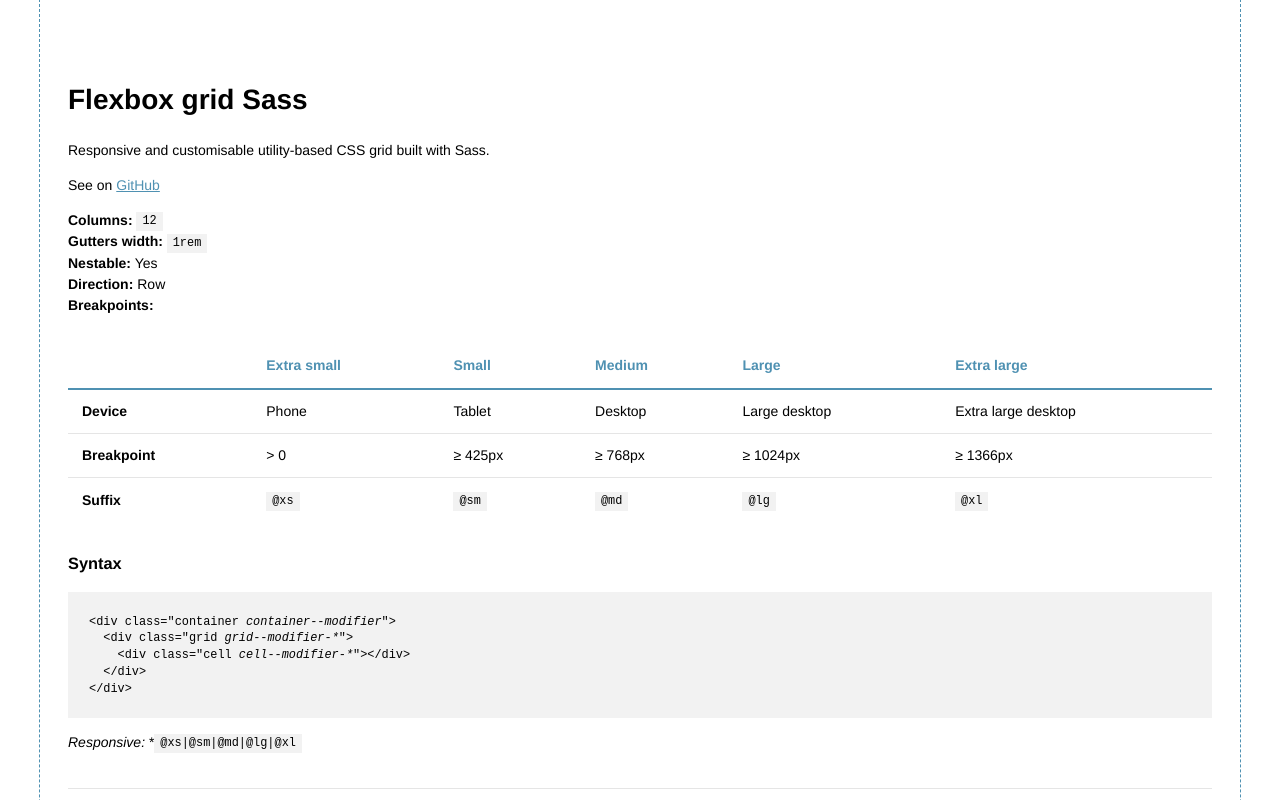
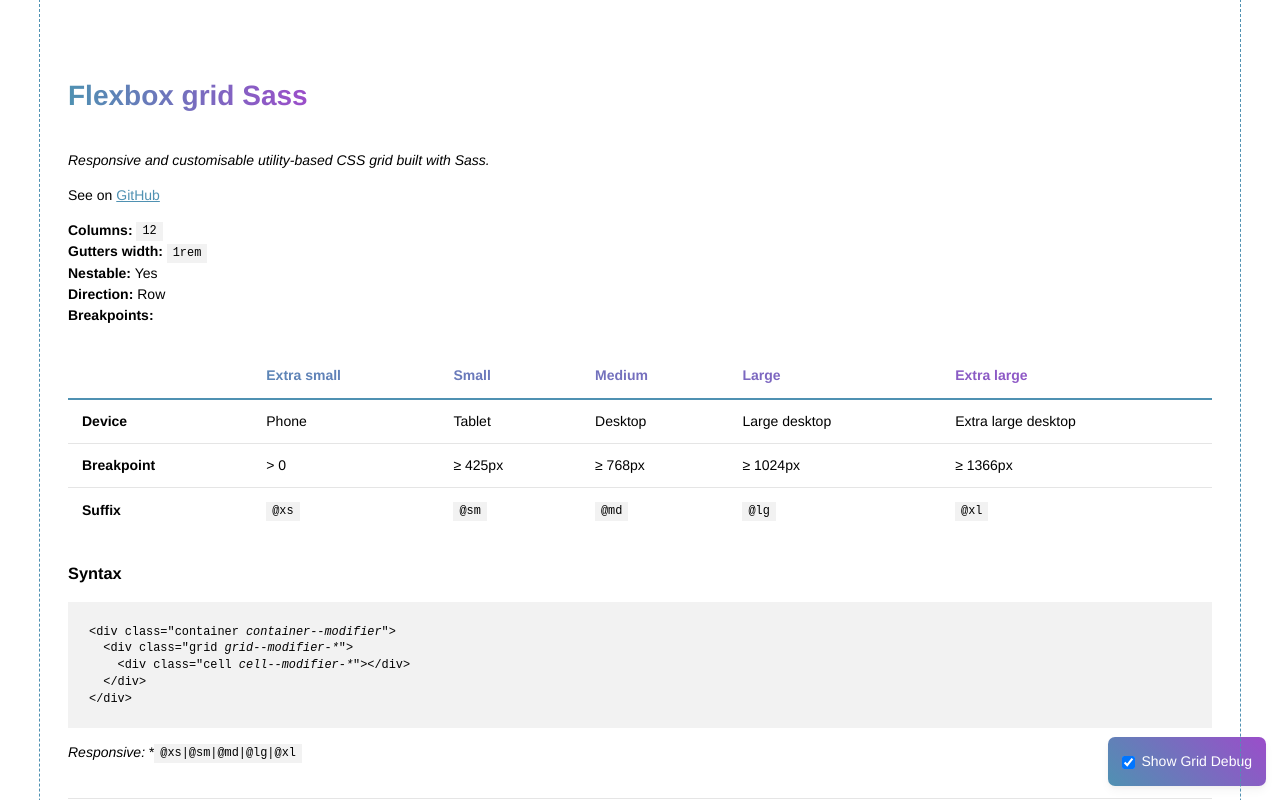
Before and after one commit to JohanMouchet/fluxgrid, a website: page index.html in a window 1280 px wide. Shown: the top 800 px of the page. Drawn offline with Linux system fonts and the light colour scheme.

Commit message:
Added a toggle grid debug

```diff
--- a/assets/src/scss/homeview.scss
+++ b/assets/src/scss/homeview.scss
@@ -4,6 +4,7 @@
 
 /* stylelint-disable color-no-hex */
 $color-primary: #4f91b2;
+$color-secondary: #9b4dca;
 $color-grey: #f2f2f2;
 $color-grey-light: #e5e5e5;
 /* stylelint-disable enable */
@@ -21,12 +22,21 @@ body {
 main {
 	max-width: 1200px;
 	margin: auto;
-	padding-top: 60px;
-	padding-bottom: 60px;
+	padding-top: 4em;
+	padding-bottom: 4em;
 }
 
 a {
 	color: $color-primary;
+}
+
+h1 {
+	display: inline-block;
+	color: $color-primary;
+	background: linear-gradient(to right, $color-primary, $color-secondary);
+	background-clip: text;
+	-webkit-text-fill-color: transparent;
+	box-decoration-break: clone;
 }
 
 /* Code */
@@ -46,20 +56,13 @@ code {
 /** Block of code **/
 pre {
 	line-height: 1.2;
-	padding: 1.5rem;
+	padding: 1.5em;
 	tab-size: 2;
 
 	/* stylelint-disable-next-line selector-max-type */
 	code {
 		padding: 0;
 	}
-}
-
-.box {
-	display: inline-block;
-	height: 100%;
-	width: 100%;
-	box-sizing: border-box;
 }
 
 /* Table */
@@ -89,6 +92,10 @@ table {
 	thead {
 		border-bottom: 2px solid;
 		color: $color-primary;
+		background: linear-gradient(to right, $color-primary, $color-secondary);
+		background-clip: text;
+		-webkit-text-fill-color: transparent;
+		box-decoration-break: clone;
 	}
 }
 
@@ -96,9 +103,56 @@ table {
 hr {
 	height: 0;
 	width: 100%;
-	margin: 2.5rem 0;
+	margin: 2.5em 0;
 	border: 0;
 	border-bottom: 1px solid $color-grey-light;
+}
+
+.box {
+	display: inline-block;
+	height: 100%;
+	width: 100%;
+	box-sizing: border-box;
+}
+
+/* Grid */
+.toggle-grid-debug {
+	display: inline-block;
+	position: fixed;
+	bottom: 1em;
+	right: 1em;
+	background-image: linear-gradient(45deg, $color-primary, $color-secondary);
+	color: #fff;
+	white-space: nowrap;
+	cursor: pointer;
+	padding: 1em;
+	border-radius: .5em;
+	box-shadow:
+		0 5px 10px rgba(17, 17, 17, .04),
+		0 2px 5px rgba(17, 17, 17, .04);
+	transition: background-color .2s ease-out;
+	animation: slide-in .4s ease-out both;
+
+	@keyframes slide-in {
+		from {
+			opacity: 0;
+			transform: translateY(100%);
+		}
+
+		to {
+			opacity: 1;
+			transform: translateY(0);
+		}
+	}
+
+	&:hover {
+		opacity: .8;
+	}
+}
+
+.toggle-grid-debug-checkbox {
+	margin: 0 .2em 0 0;
+	vertical-align: middle;
 }
 
 .hide-grid-debug.hide-grid-debug {
@@ -107,6 +161,7 @@ hr {
 	}
 
 	> .cell {
+		/* stylelint-disable-next-line */
 		&::after {
 			outline: none;
 		}
@@ -120,7 +175,7 @@ hr {
 	&-link {
 		position: absolute;
 		right: 100%;
-		padding-right: .25em;
+		padding-right: .25rem;
 		font-weight: 300;
 		font-style: normal;
 		opacity: 0;
@@ -151,6 +206,7 @@ hr {
 			&::before {
 				$k: '';
 
+				/* stylelint-disable-next-line */
 				@for $j from 1 through $i {
 					$k: $k + counter(index-#{$j}) + '"."';
 				}
--- a/index.html
+++ b/index.html
@@ -22,7 +22,11 @@
 		<main class="container">
 			<h1>Flexbox grid Sass</h1>
 
-			<p>Responsive and customisable utility-based CSS grid built with Sass.</p>
+			<p>
+				<em>
+					Responsive and customisable utility-based CSS grid built with Sass.
+				</em>
+			</p>
 
 			<p>
 				See on
@@ -476,6 +480,24 @@
 					<code class="box">C .cell--first-*</code>
 				</div>
 			</div>
+
+			<label class="toggle-grid-debug">
+				<input
+					type="checkbox"
+					class="toggle-grid-debug-checkbox"
+					checked
+					onchange="toggleGridDebug()"
+					tabindex="1"
+				/>
+				Show Grid Debug
+			</label>
 		</main>
+
+		<script>
+			function toggleGridDebug() {
+				var body = document.body;
+				body.classList.toggle('flexboxgrid-debug');
+			}
+		</script>
 	</body>
 </html>
```
Also changed, not shown: README.md, assets/dist/css/homeview.css.
